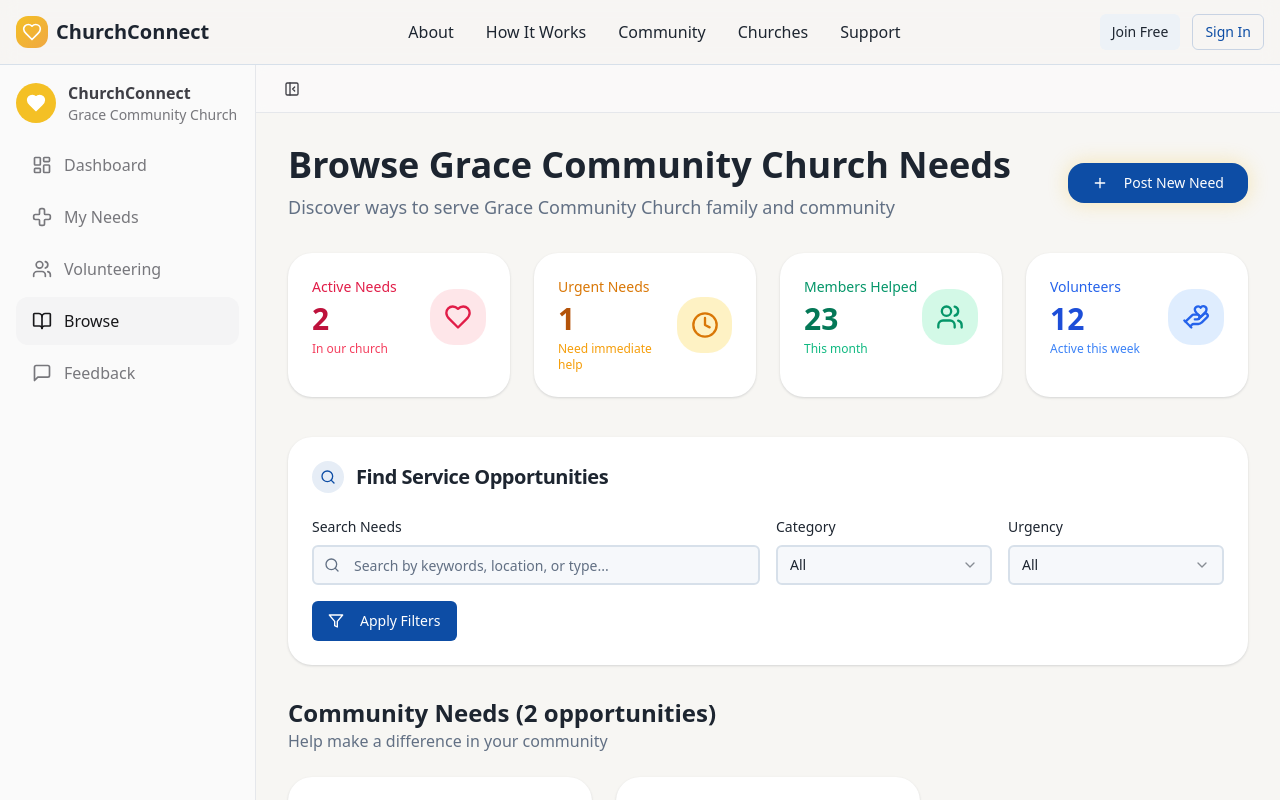
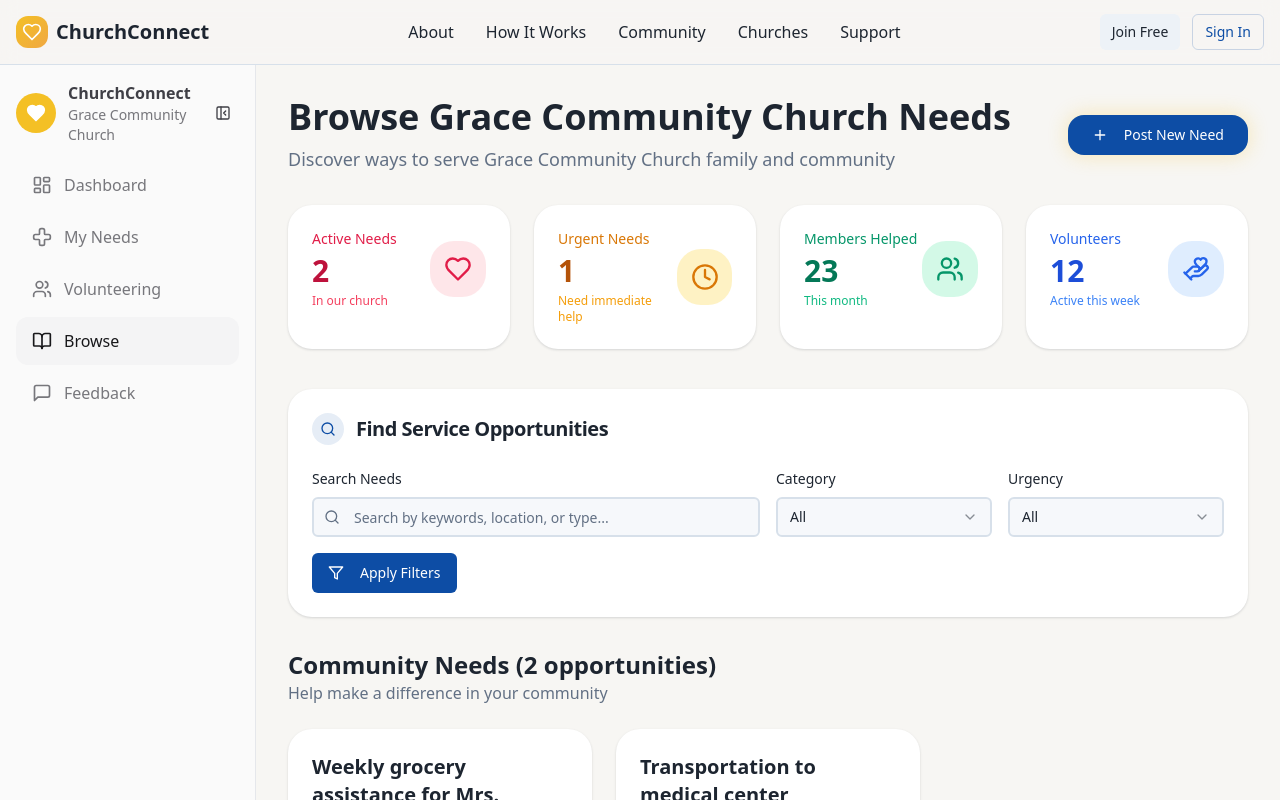
Before and after one commit to CYPKNFT/church-connect, a React (Vite) app: page /browse in a window 1280 px wide. Shown: the top 800 px of the page. Built offline with nearby package versions, Linux system fonts and the light colour scheme.

Commit message:
Refactor sidebar collapse button

```diff
--- a/src/components/CollapsibleSidebar.tsx
+++ b/src/components/CollapsibleSidebar.tsx
@@ -52,22 +52,40 @@ export function CollapsibleSidebar({ children }: CollapsibleSidebarProps) {
             `}
           >
             {/* Header */}
-            <div className="p-4">
+            <div className="p-4 relative">
               <div className="flex items-center gap-3">
                 {!isCollapsed && (
                   <>
                     <div className="w-10 h-10 bg-accent rounded-full flex items-center justify-center">
                       <Heart className="w-5 h-5 text-accent-foreground fill-accent-foreground" />
                     </div>
-                    <div>
+                    <div className="flex-1">
                       <h2 className="font-semibold text-sidebar-foreground">ChurchConnect</h2>
                       <p className="text-sm text-sidebar-foreground/70">{churchName ?? "Grace Community Church"}</p>
                     </div>
+                    <Button
+                      variant="ghost"
+                      size="sm"
+                      onClick={toggleSidebar}
+                      className="hover:bg-sidebar-accent transition-colors duration-200 text-sidebar-foreground p-2 h-8 w-8"
+                    >
+                      <PanelLeftClose className="w-4 h-4" />
+                    </Button>
                   </>
                 )}
                 {isCollapsed && (
-                  <div className="w-10 h-10 bg-accent rounded-full flex items-center justify-center mx-auto">
-                    <Heart className="w-5 h-5 text-accent-foreground fill-accent-foreground" />
+                  <div className="flex flex-col items-center gap-2">
+                    <div className="w-10 h-10 bg-accent rounded-full flex items-center justify-center">
+                      <Heart className="w-5 h-5 text-accent-foreground fill-accent-foreground" />
+                    </div>
+                    <Button
+                      variant="ghost"
+                      size="sm"
+                      onClick={toggleSidebar}
+                      className="hover:bg-sidebar-accent transition-colors duration-200 text-sidebar-foreground p-2 h-8 w-8"
+                    >
+                      <PanelLeftOpen className="w-4 h-4" />
+                    </Button>
                   </div>
                 )}
               </div>
@@ -118,24 +136,6 @@ export function CollapsibleSidebar({ children }: CollapsibleSidebarProps) {
 
           {/* Main Content */}
           <div className="flex-1 flex flex-col">
-            {/* Header with Collapse Button */}
-            <header className="h-12 flex items-center justify-between border-b border-sidebar-border bg-sidebar/80 backdrop-blur-sm sticky top-0 z-10 px-4">
-              <div className="flex items-center gap-2">
-                <Button
-                  variant="ghost"
-                  size="sm"
-                  onClick={toggleSidebar}
-                  className="hover:bg-sidebar-accent transition-colors duration-200 text-sidebar-foreground"
-                >
-                  {isCollapsed ? (
-                    <PanelLeftOpen className="w-4 h-4" />
-                  ) : (
-                    <PanelLeftClose className="w-4 h-4" />
-                  )}
-                </Button>
-              </div>
-            </header>
-
             {/* Page Content */}
             <main className="flex-1 overflow-auto">
               {children}
```
